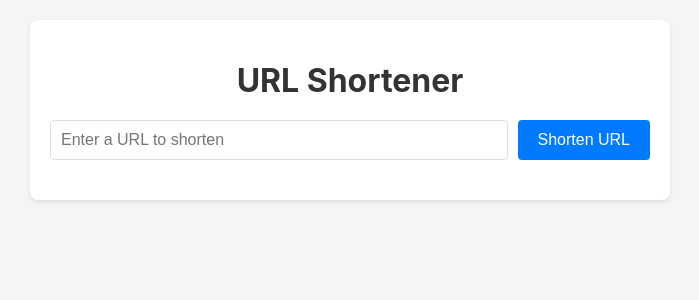
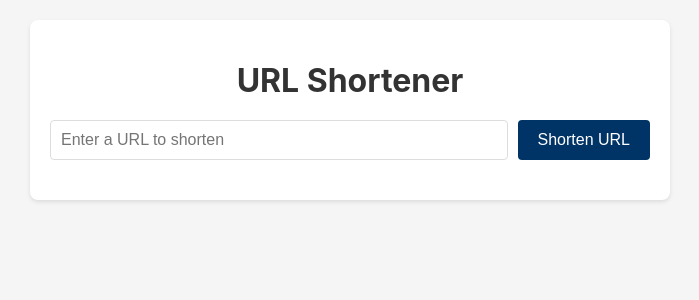
Before and after one commit to ahmedhesham301/go-url-shortener, a React (Create React App) app in the folder frontend/app/: page / in a window 1280 px wide. Shown: the top 300 px of the page, without its empty margins (290-989 px from the left). Built offline with nearby package versions, Linux system fonts and the light colour scheme.

Commit message:
update color

```diff
--- a/frontend/app/src/App.css
+++ b/frontend/app/src/App.css
@@ -35,7 +35,7 @@
 
 .url-shortener button {
   padding: 10px 20px;
-  background-color: #007bff;
+  background-color: #003366;
   color: white;
   border: none;
   border-radius: 4px;
```
